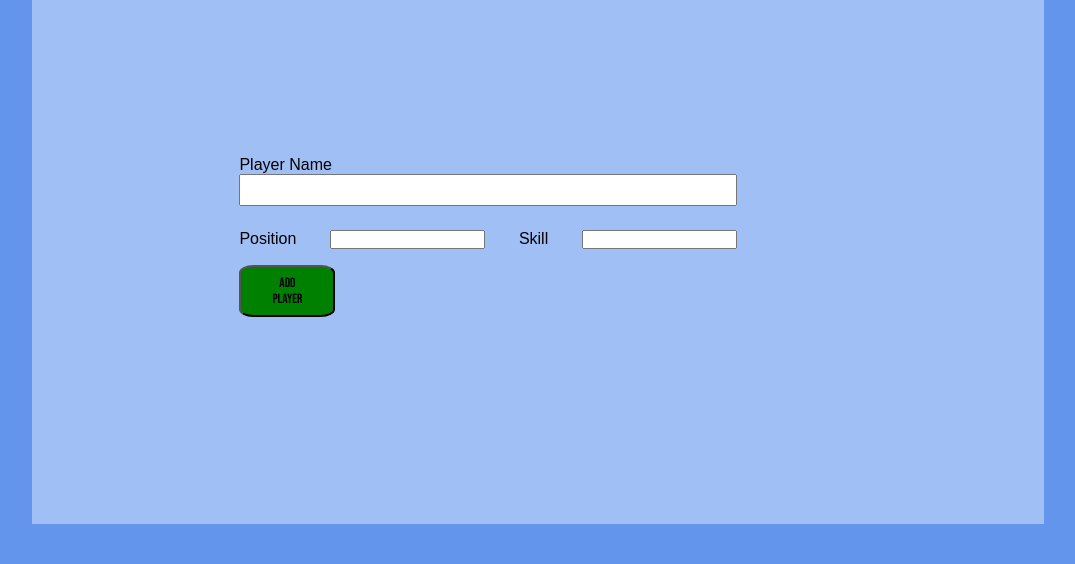
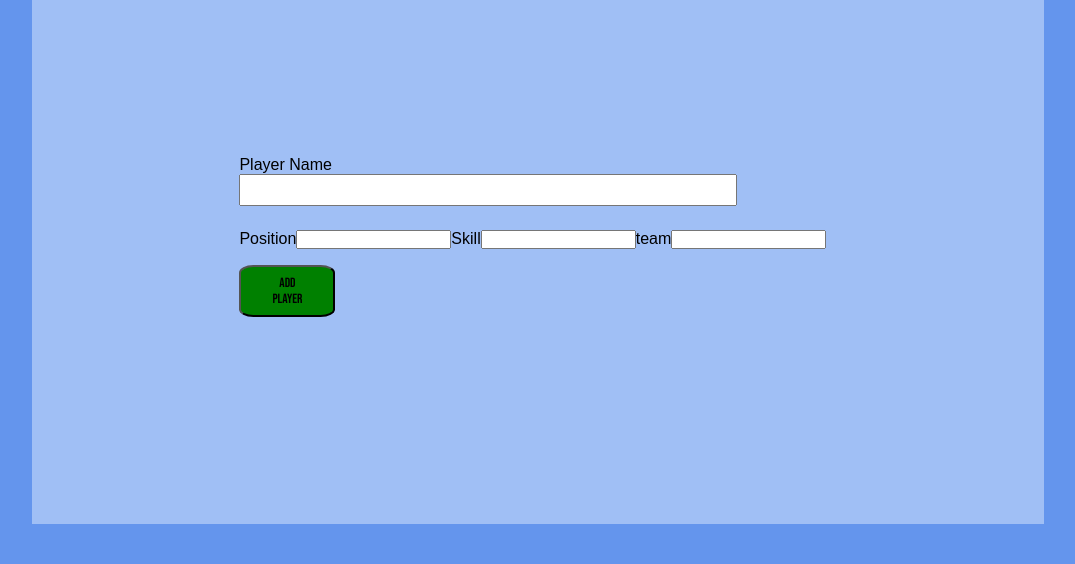
Before and after one commit to PaulHenstridge/Knotty_Championship_Manager, a Flask app: page /players/new in a window 1280 px wide. Shown: the part 161-725 px from the top of the page, without its empty margins (102-1177 px from the left). Run offline with Flask 3, Linux system fonts and the light colour scheme; data that the repository does not hold is empty; some libraries are stand-ins or nearby versions; some web fonts are replaced.

Commit message:
adding new players via front end form

```diff
--- a/controllers/player_controller.py
+++ b/controllers/player_controller.py
@@ -20,19 +20,23 @@ def all_players():
 # show add a new player form
 @players_blueprint.route("/players/new")
 def new_player():
-    return render_template("players/new.html")
+    teams = team_repository.select_all()
+    return render_template("players/new.html", teams=teams)
 
 
 # add new player
 @players_blueprint.route("/players/new", methods=["POST"])
 def add_player():
-    name = request.form["name"]
+    print(request.form)
+    name = request.form["player_name"]
     position = request.form["position"]
-    skill_level = request.form["skill_level"]
+    skill_level = request.form["skill"]
+    team_name = request.form["team_name"]
     team_id = request.form["team_id"]
 
     # create new player obj
-    player = Player(name, position, skill_level, team_id)
+    player = Player(name, position, skill_level, team_name, team_id)
+    print("player to be added: ",player)
     player_repository.save(player)
     return render_template("/players/player.html", player=player)
 
@@ -52,9 +56,9 @@ def edit(id):
 
 @players_blueprint.route("/players/edit", methods=["POST"])
 def edit_player():
-    name = request.form["name"]
+    name = request.form["player_name"]
     position = request.form["position"]
-    skill_level = request.form["skill_level"]
+    skill_level = request.form["skill"]
     team_id = request.form["team_id"]
 
     # create new player obj
--- a/db/knotty_league.sql
+++ b/db/knotty_league.sql
@@ -1,4 +1,4 @@
-
+DROP TABLE IF EXISTS players;
 DROP TABLE IF EXISTS matches;
 DROP TABLE IF EXISTS teams;
 
--- a/models/player.py
+++ b/models/player.py
@@ -1,6 +1,7 @@
 class Player:
-    def __init__(self, name, position, skill_level, team_id):
+    def __init__(self, name, position, skill_level, team_name, team_id):
         self.name = name
         self.position = position
         self.skill_level = skill_level
-        self.team_id = team_id
+        self.team_name = team_name
+        self.team_id - team_id
--- a/templates/players/new.html
+++ b/templates/players/new.html
@@ -3,11 +3,16 @@
 <form action="/players/new" method="post" class="input-form">
     <label for="player-name">Player Name</label>
     <input type="text" id="player-name" name="player-name">
+
     <div class="stats-container">
         <label for="position">Position</label>
         <input type="text" name="position" id="position">
+
         <label for="skill">Skill</label>
         <input type="number" name="skill" id="skill">
+
+        <label for="team name (make select)">team</label>
+        <input type="number" name="team" id="team">
     </div>
 
     <button>ADD PLAYER</button>
```
Also changed, not shown: repositories/player_repository.py (+4 -3 lines).
